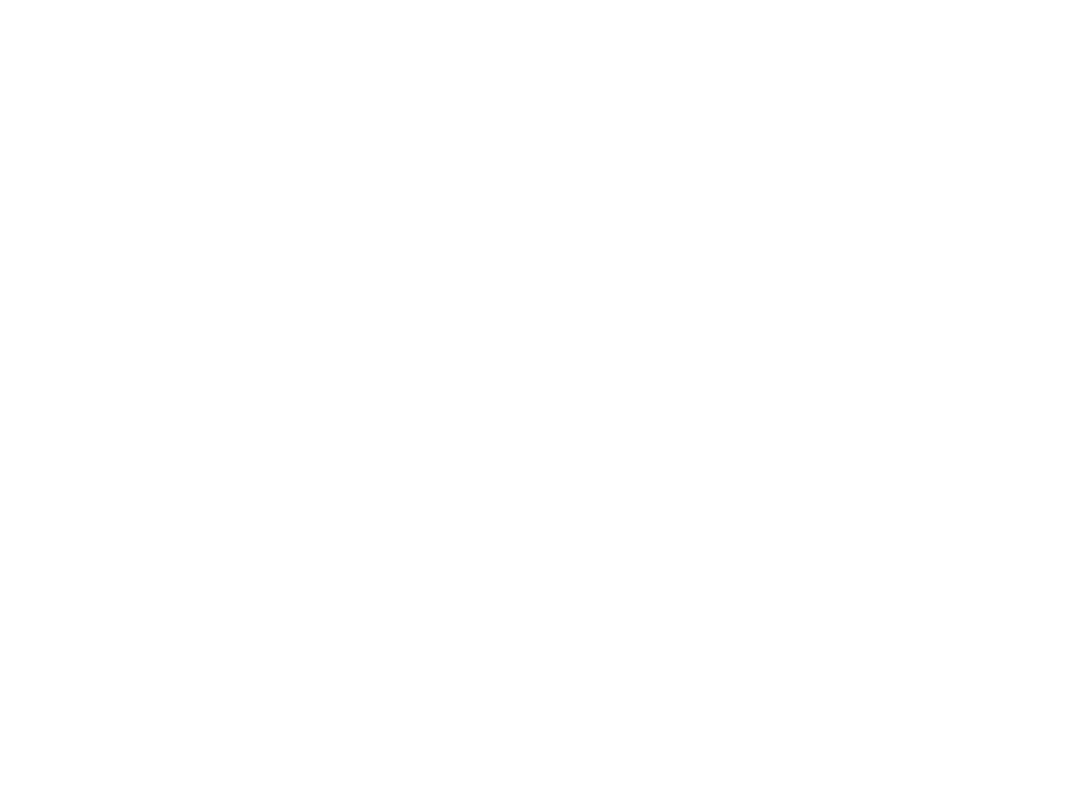
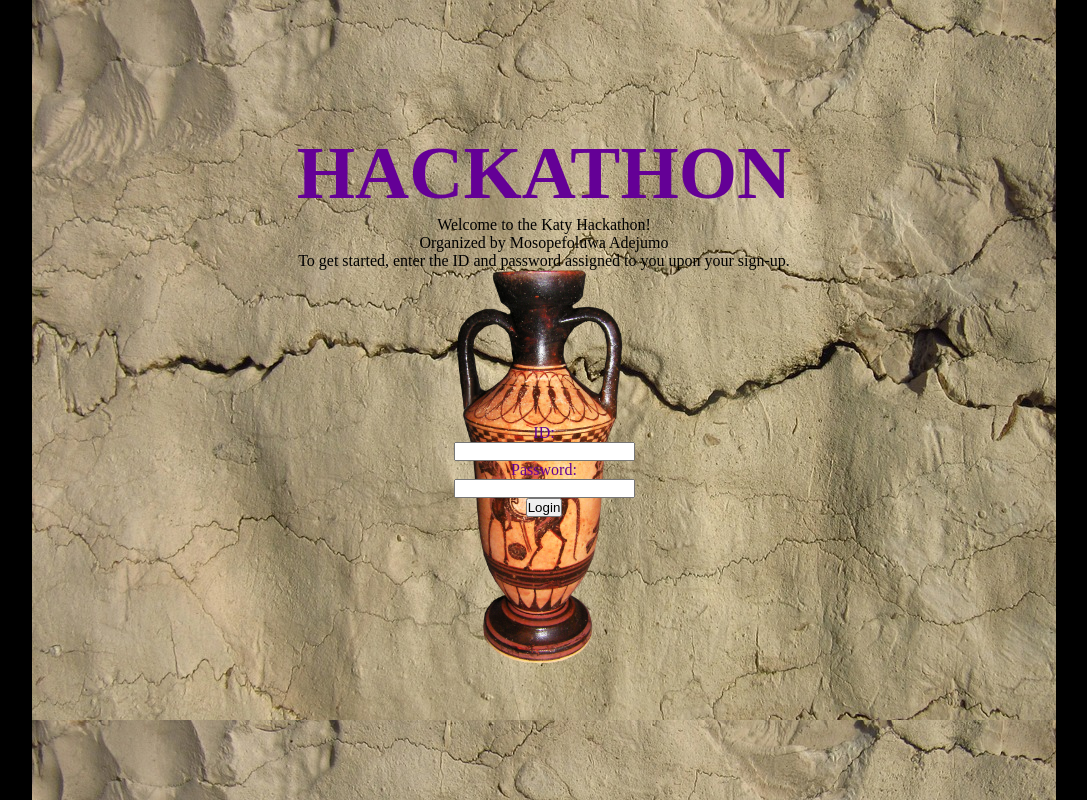
Before and after one commit to 224Helix/Hackathon, a plain HTML site: page index.html in a window 1280 px wide. Shown: the whole page, without its empty margins (96-1183 px from the left). Drawn offline with Linux system fonts and the light colour scheme.

Commit message:
Added homepage

```diff
--- /dev/null
+++ b/css/index.css
@@ -0,0 +1,44 @@
+*{
+    padding: 0;
+    margin: 0;
+    box-sizing: border-box;
+}
+body {
+    width: 100vw;
+    height: 100%;
+    background-color: black;
+    display: flex;
+    align-items: center;
+    justify-content: center;
+}
+main {
+    width: 80vw;
+    height: 100vh;
+    display: flex;
+    justify-content: center;
+    align-items: center;
+    flex-direction: column;
+    background-image: url(../assets/images/sand_wall.jpg);
+    color: rgb(100, 0, 150) ;
+}
+
+h1{
+    font-size: 75px;
+    width: 100vw;
+    text-align: center;
+}
+p{
+    color: black;
+}
+form{
+    width: 400px;
+    height: 400px;
+    background-image: url(../assets/images/urn.png);
+    background-size: contain;
+    background-repeat: no-repeat;
+    background-position: center;
+    display: flex;
+    justify-content: center;
+    align-items: center;
+    flex-direction: column;
+}
--- a/index.html
+++ b/index.html
@@ -4,8 +4,21 @@
     <meta charset="UTF-8">
     <meta name="viewport" content="width=device-width, initial-scale=1.0">
     <title>Hackathon</title>
+    <link rel="stylesheet" href="./css/index.css">
 </head>
 <body>
-
+    <main>
+        <h1>HACKATHON</h1>
+        <p>Welcome to the Katy Hackathon!</p>
+        <p>Organized by Mosopefoluwa Adejumo</p>
+        <p>To get started, enter the ID and password assigned to you upon your sign-up.</p>
+        <form id="loginForm">
+            <label for="id">ID:</label>
+            <input type="text" id="id" name="id" required>
+            <label for="password">Password:</label>
+            <input type="password" id="password" name="password" required>
+            <button type="submit">Login</button>
+        </form>
+    </main>
 </body>
 </html>
```
Also changed, not shown: assets/images/sand_wall.jpg (added), assets/images/urn.png (added), 1 other file.
